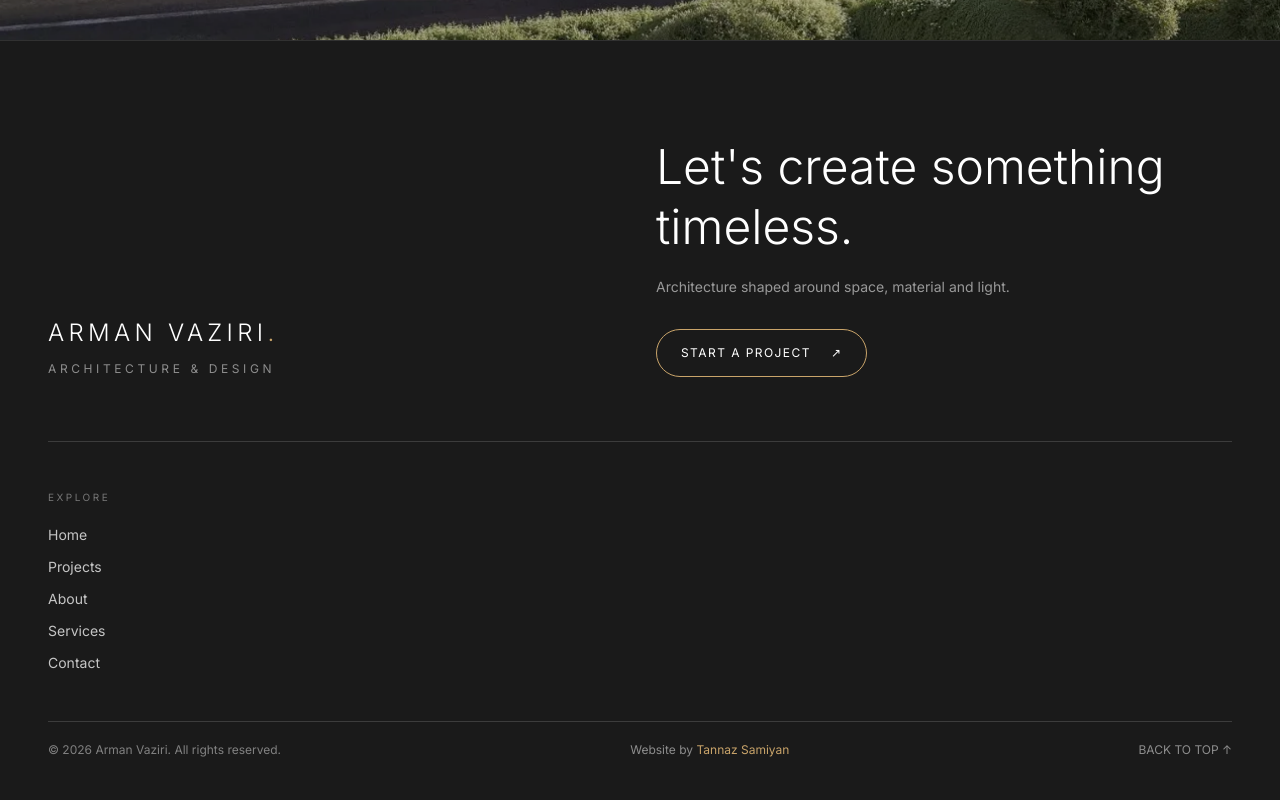
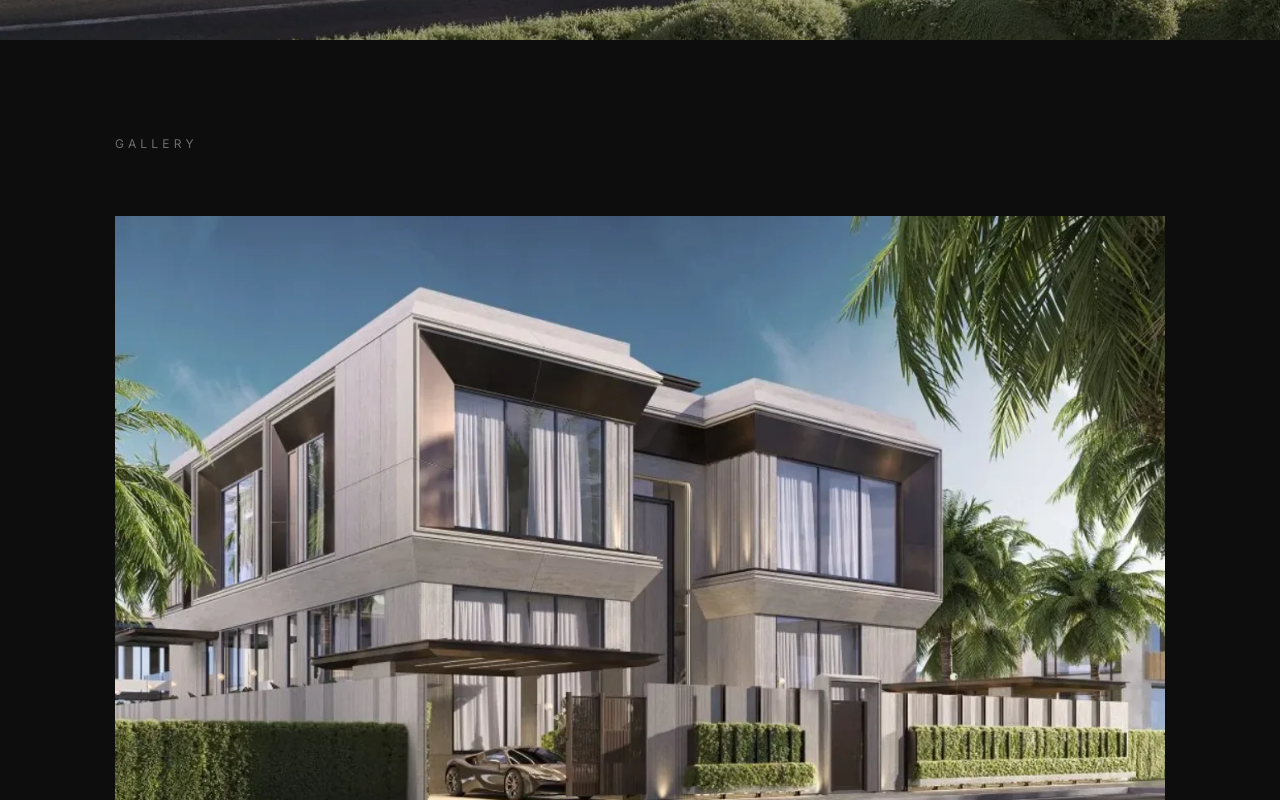
Before and after one commit to samiyantannaz1/arman-vaziri-v2, a Next.js app: page /projects/aria-residence in a window 1280 px wide. Shown: the part 760-1560 px from the top of the page. Built offline with nearby package versions, Linux system fonts and the light colour scheme.

Commit message:
Add project gallery and lightbox

```diff
--- a/src/app/globals.css
+++ b/src/app/globals.css
@@ -197,3 +197,23 @@ body {
     display: none;
   }
 }
+/* ---------- Lightbox ---------- */
+
+@keyframes lightboxIn {
+  from {
+    opacity: 0;
+  }
+  to {
+    opacity: 1;
+  }
+}
+
+.lightbox-in {
+  animation: lightboxIn 0.25s ease both;
+}
+
+@media (prefers-reduced-motion: reduce) {
+  .lightbox-in {
+    animation: none;
+  }
+}
--- a/src/app/projects/[slug]/page.tsx
+++ b/src/app/projects/[slug]/page.tsx
@@ -1,5 +1,6 @@
 import type { Metadata } from "next";
 import { notFound } from "next/navigation";
+import ProjectGallery from "@/components/ProjectGallery";
 import ProjectHero from "@/components/ProjectHero";
 import { getProject, getProjects } from "@/lib/projects";
 
@@ -51,6 +52,8 @@ export default async function ProjectPage({
           </p>
         </section>
       )}
+
+      <ProjectGallery blocks={project.gallery} title={project.title} />
     </main>
   );
 }
--- /dev/null
+++ b/src/components/ProjectGallery.tsx
@@ -0,0 +1,180 @@
+"use client";
+
+import Image from "next/image";
+import { useCallback, useEffect, useState } from "react";
+import type { GalleryBlock } from "@/lib/projects";
+
+export default function ProjectGallery({
+  blocks,
+  title,
+}: {
+  blocks: GalleryBlock[];
+  title: string;
+}) {
+  const all = blocks.flatMap((block) => block.columns.flat());
+  const indexOf = new Map(all.map((img, i) => [img.name, i]));
+
+  const [active, setActive] = useState<number | null>(null);
+  const [zoomed, setZoomed] = useState(false);
+
+  const close = useCallback(() => {
+    setActive(null);
+    setZoomed(false);
+  }, []);
+
+  const step = useCallback(
+    (direction: 1 | -1) => {
+      setZoomed(false);
+      setActive((current) =>
+        current === null
+          ? null
+          : (current + direction + all.length) % all.length
+      );
+    },
+    [all.length]
+  );
+
+  useEffect(() => {
+    if (active === null) return;
+
+    const previousOverflow = document.body.style.overflow;
+    document.body.style.overflow = "hidden";
+
+    const onKey = (event: KeyboardEvent) => {
+      if (event.key === "Escape") close();
+      if (event.key === "ArrowLeft") step(-1);
+      if (event.key === "ArrowRight") step(1);
+    };
+
+    window.addEventListener("keydown", onKey);
+    return () => {
+      document.body.style.overflow = previousOverflow;
+      window.removeEventListener("keydown", onKey);
+    };
+  }, [active, close, step]);
+
+  if (all.length === 0) return null;
+
+  const arrowClass =
+    "absolute z-30 flex h-12 w-12 items-center justify-center border border-white/20 bg-black/50 text-xl text-white transition-colors hover:border-gold hover:text-gold sm:h-14 sm:w-14";
+
+  return (
+    <section className="bg-deep px-6 py-24 md:px-10 lg:px-16">
+      <div className="mx-auto max-w-[1050px]">
+        <span className="mb-16 block text-xs tracking-[0.35em] text-white/40">
+          GALLERY
+        </span>
+
+        <div className="space-y-4">
+          {blocks.map((block) => (
+            <div key={block.id} className="flex items-start gap-4">
+              {block.columns.map((column, c) => {
+                // عرض ستون برعکس مجموع ارتفاع عکس‌هاش: همه ستون‌ها هم‌قد می‌شن
+                const ratio = column.reduce(
+                  (sum, img) => sum + img.height / img.width,
+                  0
+                );
+
+                return (
+                  <div
+                    key={c}
+                    className="flex flex-col gap-4"
+                    style={{ flex: `${1 / ratio} 1 0%`, minWidth: 0 }}
+                  >
+                    {column.map((img) => (
+                      <button
+                        key={img.name}
+                        type="button"
+                        onClick={() => setActive(indexOf.get(img.name) ?? 0)}
+                        aria-label={`Open image ${(indexOf.get(img.name) ?? 0) + 1}`}
+                        className="group block cursor-zoom-in overflow-hidden"
+                      >
+                        <Image
+                          src={img.src}
+                          alt={`${title} — image ${(indexOf.get(img.name) ?? 0) + 1}`}
+                          width={img.width}
+                          height={img.height}
+                          sizes="(max-width: 768px) 100vw, 1050px"
+                          className="block h-auto w-full transition-transform duration-700 ease-out group-hover:scale-[1.05]"
+                        />
+                      </button>
+                    ))}
+                  </div>
+                );
+              })}
+            </div>
+          ))}
+        </div>
+      </div>
+
+      {active !== null && (
+        <div
+          role="dialog"
+          aria-modal="true"
+          aria-label={`${title} gallery`}
+          onClick={close}
+          className="lightbox-in fixed inset-0 z-[100] flex items-center justify-center bg-[#080808]/95 p-4 sm:p-8"
+        >
+          <button
+            type="button"
+            onClick={close}
+            aria-label="Close gallery"
+            className={`${arrowClass} right-5 top-5 !h-11 !w-11`}
+          >
+            ×
+          </button>
+
+          {all.length > 1 && (
+            <button
+              type="button"
+              aria-label="Previous image"
+              onClick={(event) => {
+                event.stopPropagation();
+                step(-1);
+              }}
+              className={`${arrowClass} left-3 sm:left-8`}
+            >
+              ←
+            </button>
+          )}
+
+          <div
+            key={active}
+            onClick={(event) => event.stopPropagation()}
+            className="lightbox-in relative h-[75vh] w-full max-w-6xl overflow-hidden"
+          >
+            <Image
+              src={all[active].src}
+              alt={`${title} — image ${active + 1}`}
+              fill
+              sizes="100vw"
+              onClick={() => setZoomed((value) => !value)}
+              className={`object-contain transition-transform duration-500 ${
+                zoomed ? "scale-[2] cursor-zoom-out" : "cursor-zoom-in"
+              }`}
+            />
+          </div>
+
+          {all.length > 1 && (
+            <button
+              type="button"
+              aria-label="Next image"
+              onClick={(event) => {
+                event.stopPropagation();
+                step(1);
+              }}
+              className={`${arrowClass} right-3 sm:right-8`}
+            >
+              →
+            </button>
+          )}
+
+          <div className="absolute bottom-5 left-1/2 -translate-x-1/2 text-xs tracking-[0.25em] text-white/60">
+            {String(active + 1).padStart(2, "0")} /{" "}
+            {String(all.length).padStart(2, "0")}
+          </div>
+        </div>
+      )}
+    </section>
+  );
+}
```
